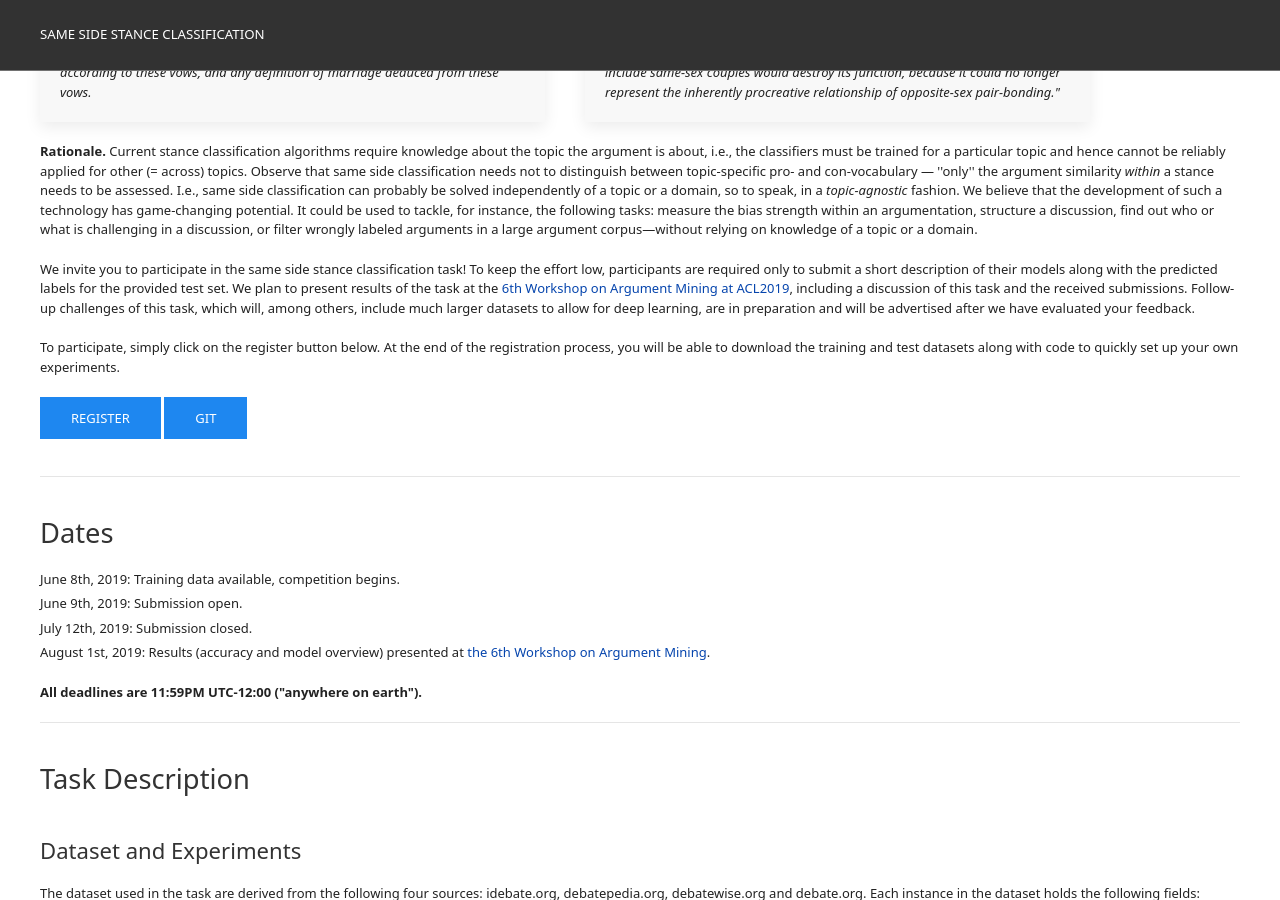
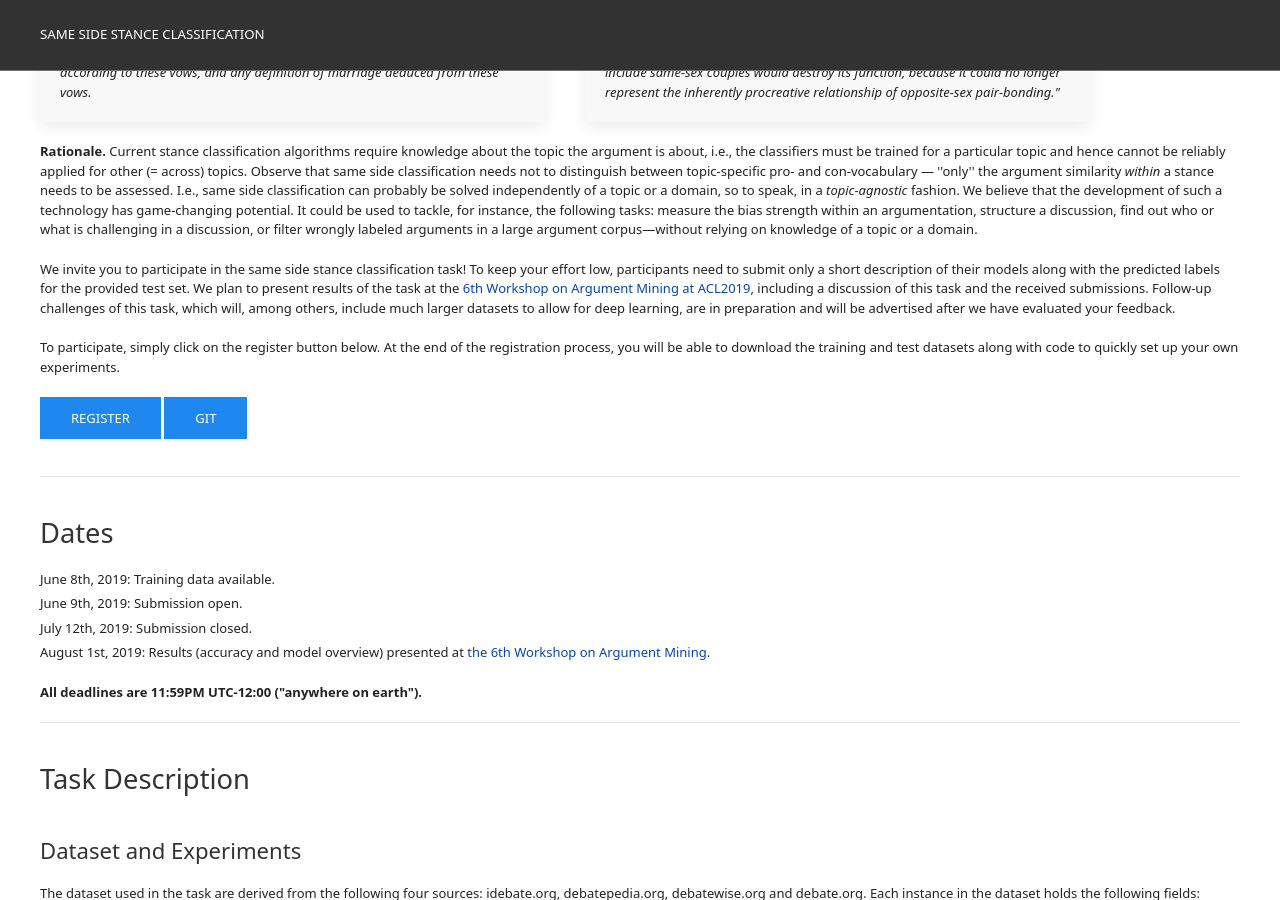
Before and after one commit to shahbazsyed/sameside-webis-de.github.io, a Jekyll site: the page built from index.html, in a window 1280 px wide and 900 px high, scrolled down 584 px. Built offline with Jekyll 4.4.1, drawn with Linux system fonts in a browser that asks for light colours.

Commit message:
Update index.html

```diff
--- a/index.html
+++ b/index.html
@@ -63,7 +63,7 @@
 <strong> Rationale. </strong> Current stance classification algorithms require knowledge about the topic the argument is about, i.e., the classifiers must be trained for a particular topic and hence cannot be reliably applied for other (=&nbsp;across) topics. Observe that same side classification needs not to distinguish between topic-specific pro- and con-vocabulary &mdash; ''only'' the argument similarity <i>within</i> a stance needs to be assessed. I.e., same side classification can probably be solved independently of a topic or a domain, so to speak, in a <i>topic-agnostic</i> fashion. We believe that the development of such a technology has game-changing potential. It could be used to tackle, for instance, the following tasks: measure the bias strength within an argumentation, structure a discussion, find out who or what is challenging in a discussion, or filter wrongly labeled arguments in a large argument corpus&mdash;without relying on knowledge of a topic or a domain.
 </p>
 <p>
-We invite you to participate in the same side stance classification task! To keep the effort low, participants are required only to submit a short description of their models along with the predicted labels for the provided test set. We plan to present results of the task at the <a href="https://argmining19.webis.de/" target="_blank">6th Workshop on Argument Mining at ACL2019</a>, including a discussion of this task and the received submissions. Follow-up challenges of this task, which will, among others, include much larger datasets to allow for deep learning, are in preparation and will be advertised after we have evaluated your feedback.
+We invite you to participate in the same side stance classification task! To keep your effort low, participants need to submit only a short description of their models along with the predicted labels for the provided test set. We plan to present results of the task at the <a href="https://argmining19.webis.de/" target="_blank">6th Workshop on Argument Mining at ACL2019</a>, including a discussion of this task and the received submissions. Follow-up challenges of this task, which will, among others, include much larger datasets to allow for deep learning, are in preparation and will be advertised after we have evaluated your feedback.
 </p>
  <p>
 To participate, simply click on the register button below. At the end of the registration process, you will be able to download the training and test datasets along with code to quickly set up your own experiments.
@@ -82,11 +82,11 @@
 
 <h1>Dates</h1>
 <ul class="uk-list">
-    <li>June 8th, 2019: Training data available, competition begins. </li>
-    <li>June 9th, 2019: Submission open.</li>
-    <li>July 12th, 2019: Submission closed.</li>
+    <li>June 8th, 2019: Training data available. </li>
+    <li>June 9th, 2019: Submission open. </li>
+    <li>July 12th, 2019: Submission closed. </li>
     <li>August 1st, 2019: Results (accuracy and model overview) presented at <a href="https://argmining19.webis.de/"
-    target="_blank">the 6th Workshop on Argument Mining</a>.</li>
+    target="_blank">the 6th Workshop on Argument Mining</a>. </li>
 </ul>
 <b>All deadlines are 11:59PM UTC-12:00 ("anywhere on earth").</b>
 
```
